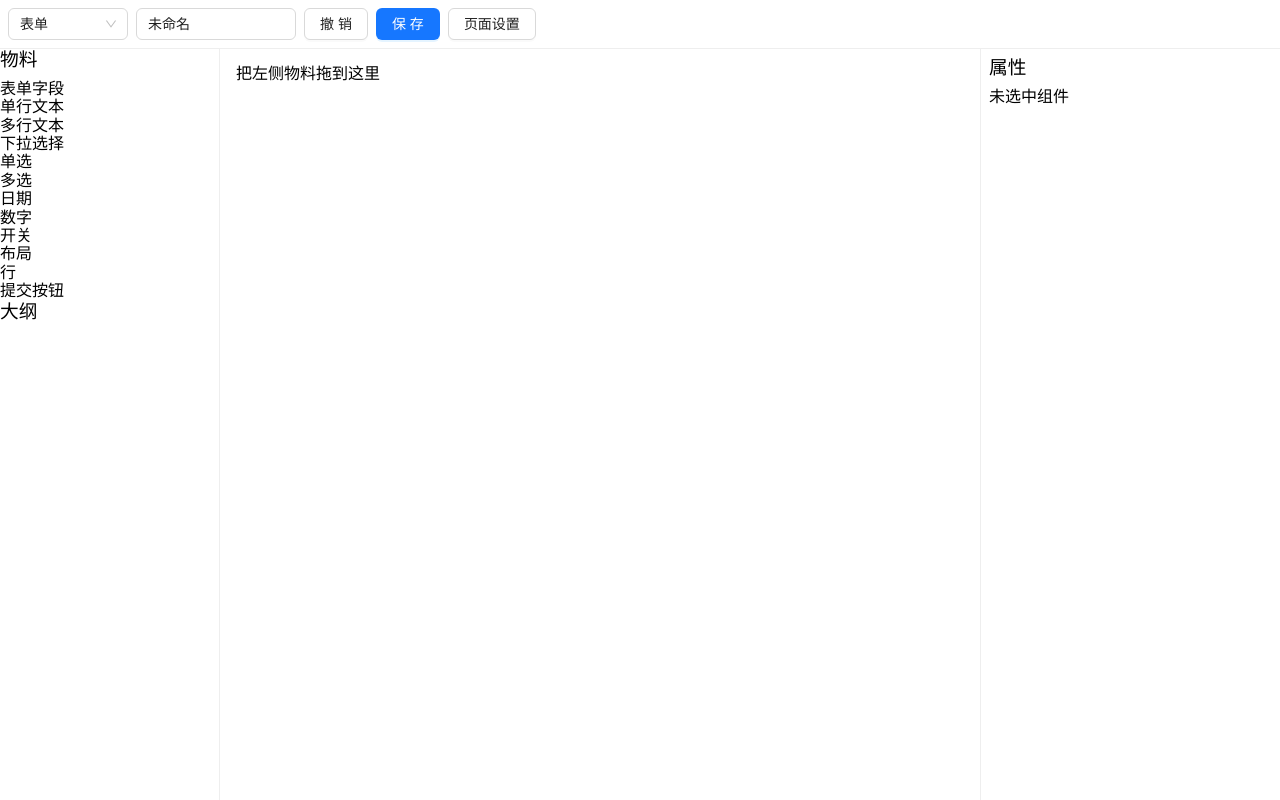
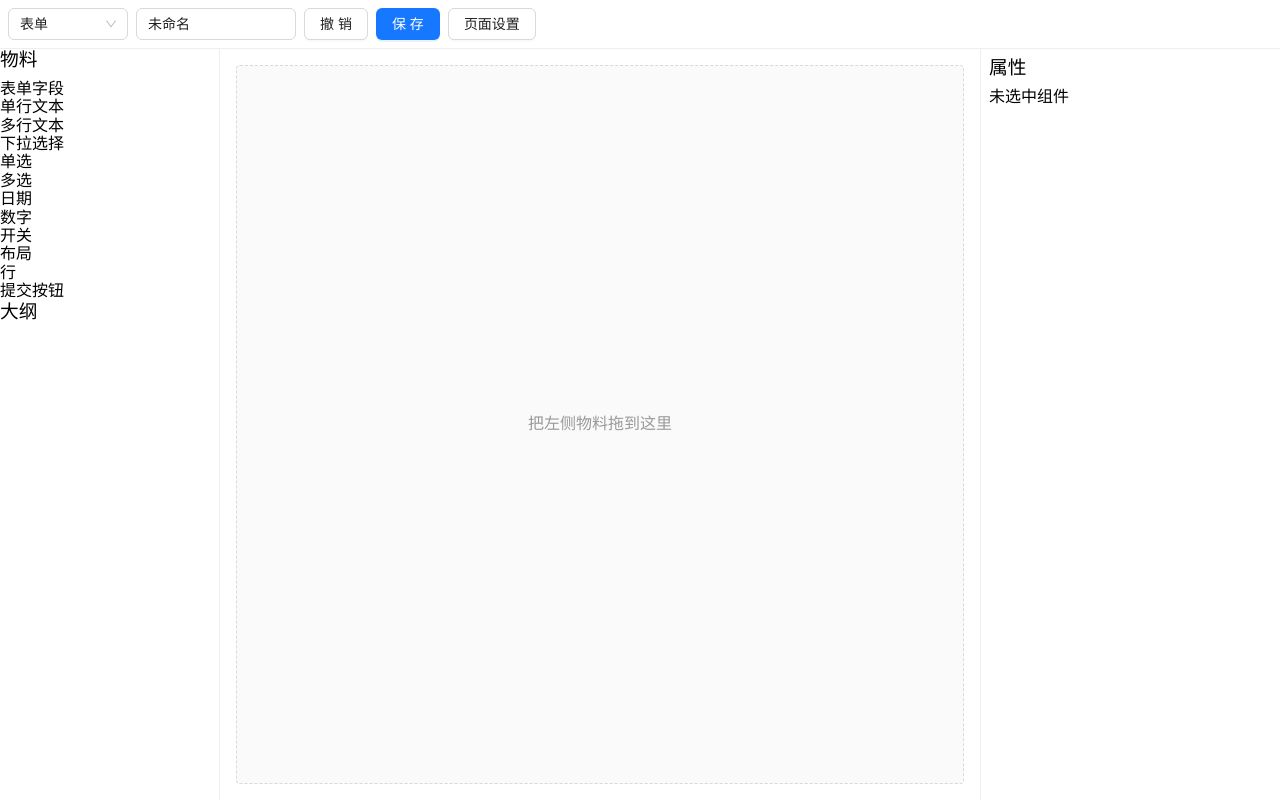
Before and after one commit to wohaixiao-qds/low-code-platform, a Vue app: page /designer/1 in a window 1280 px wide. Built offline with nearby package versions, Linux system fonts and the light colour scheme.

Commit message:
fix(designer): 画布高度撑满可填充区域 + 关闭浏览器错误自动翻译（lang=zh-CN, translate=no）

```diff
--- a/index.html
+++ b/index.html
@@ -1,7 +1,8 @@
 <!doctype html>
-<html lang="en">
+<html lang="zh-CN" translate="no">
   <head>
     <meta charset="UTF-8" />
+    <meta name="google" content="notranslate" />
     <link rel="icon" type="image/svg+xml" href="/favicon.svg" />
     <meta name="viewport" content="width=device-width, initial-scale=1.0" />
     <title>低代码平台</title>
--- a/src/designer/canvas/Canvas.vue
+++ b/src/designer/canvas/Canvas.vue
@@ -26,3 +26,21 @@ function onDrop() {
   store.selectNode(id)
 }
 </script>
+
+<style scoped>
+.canvas {
+  height: 100%;
+  min-height: 100%;
+}
+.empty {
+  display: flex;
+  align-items: center;
+  justify-content: center;
+  height: 100%;
+  min-height: 320px;
+  color: #999;
+  border: 1px dashed #d9d9d9;
+  border-radius: 4px;
+  background: #fafafa;
+}
+</style>
```
